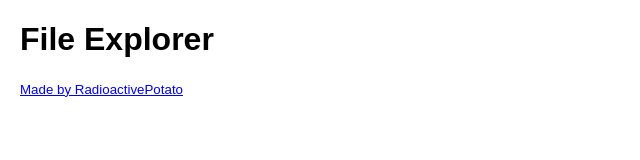
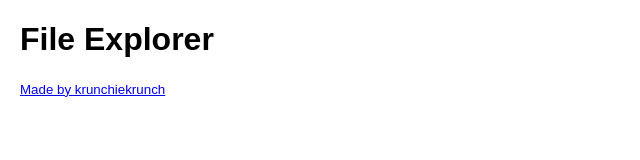
Before and after one commit to krunchiekrunch/GitHub-Pages-File-Explorer, a plain HTML site: page demo/index.html in a window 1280 px wide. Shown: the full height of the page, 0-640 px from the left. Drawn offline with Linux system fonts and the light colour scheme; no server answers.

Commit message:
updated username in site

```diff
--- a/demo/app.js
+++ b/demo/app.js
@@ -1,5 +1,5 @@
 document.addEventListener("DOMContentLoaded", () => {
-    const repoOwner = "RadioactivePotato";
+    const repoOwner = "krunchiekrunch";
     const repoName = "GitHub-Pages-File-Explorer";
     const baseUrl = `https://${repoOwner}.github.io/${repoName}`;
     const fileTree = document.getElementById("file-tree");
--- a/demo/index.html
+++ b/demo/index.html
@@ -15,7 +15,7 @@
 
     <script src="app.js"></script>
     <footer>
-        <span><small><a href="https://github.com/RadioactivePotato">Made by RadioactivePotato</a></small></span>
+        <span><small><a href="https://github.com/krunchiekrunch">Made by krunchiekrunch</a></small></span>
       </footer>
 </body>
 </html>
```
Also changed, not shown: index.html (+1 -1 lines).
